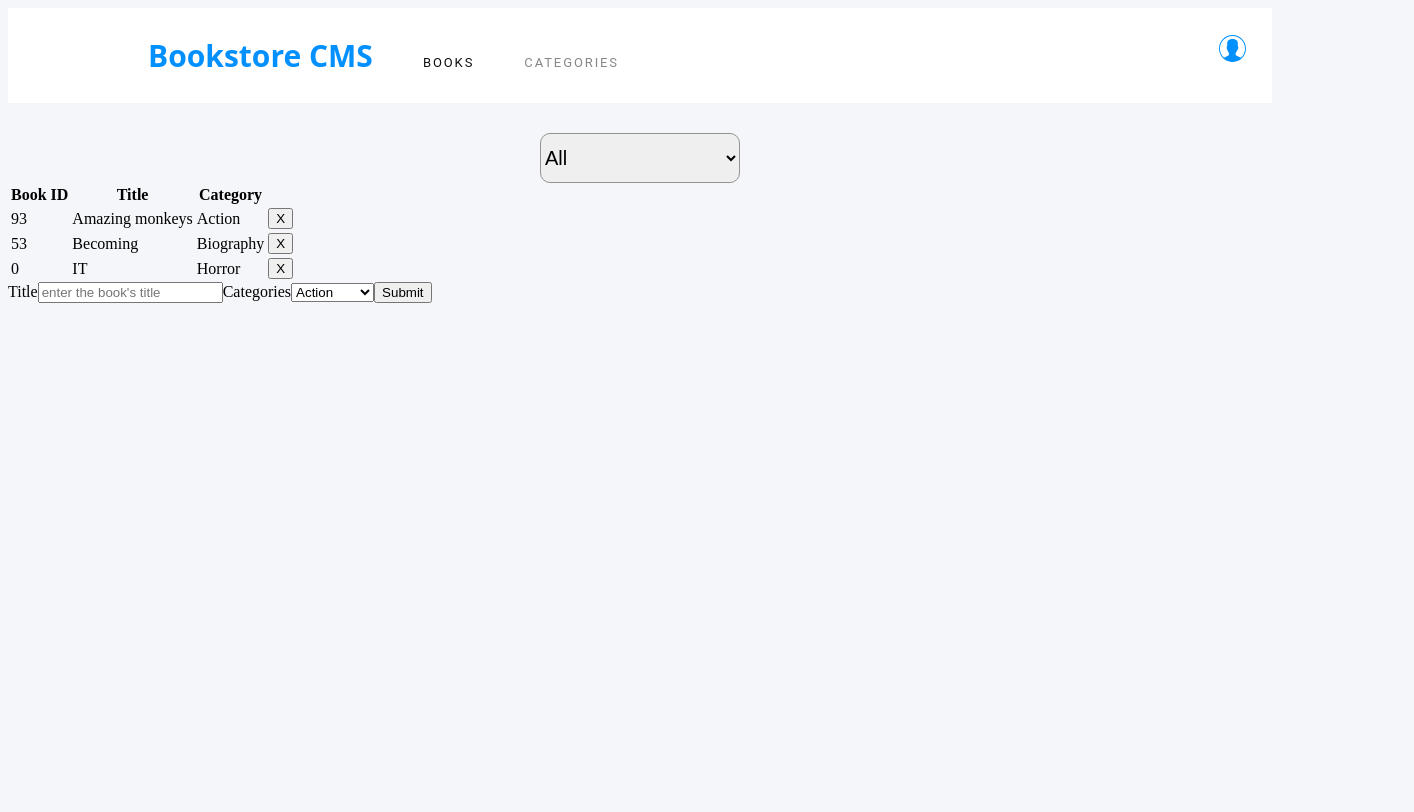
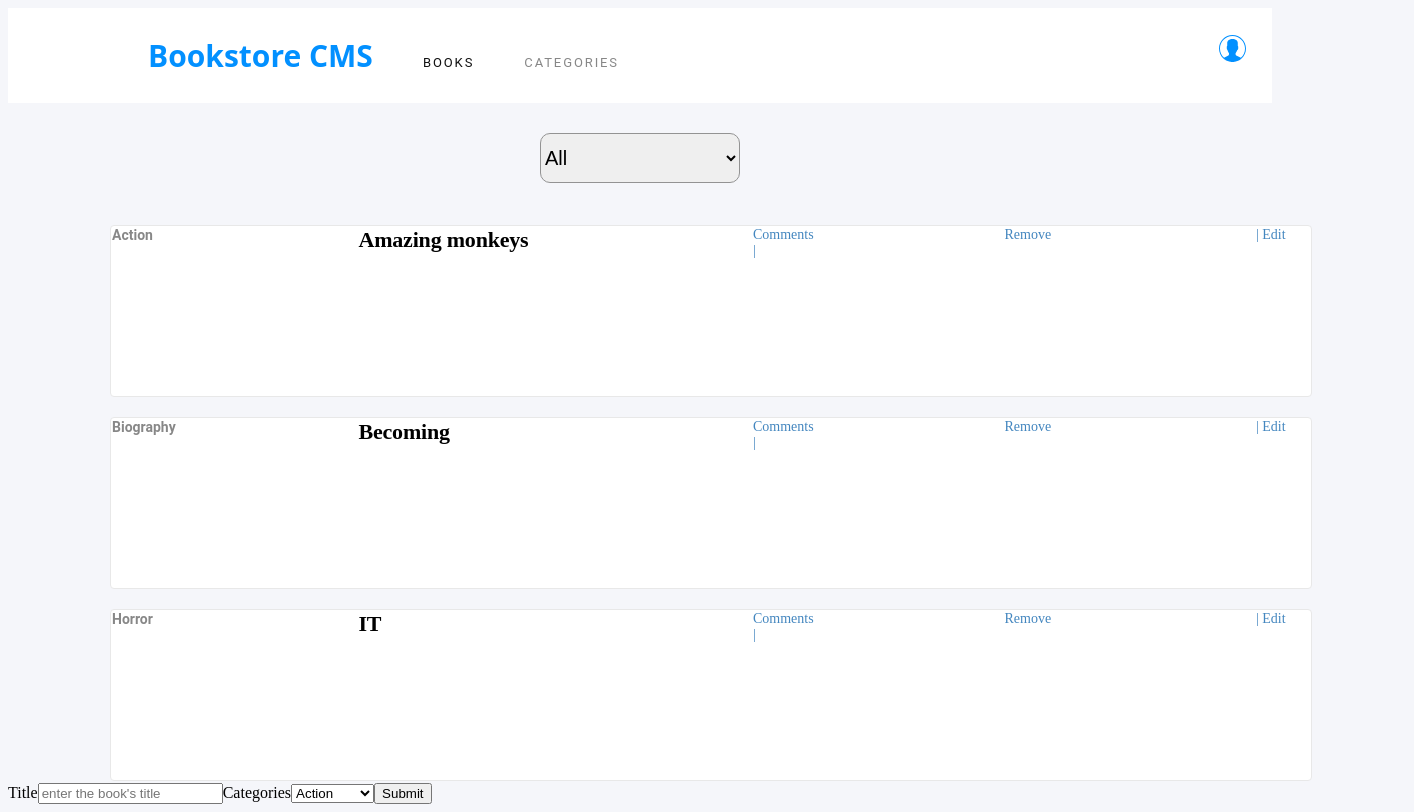
Before and after one commit to rida-elbahtouri/Bookstore, a React (Create React App) app: page / in a window 1280 px wide. Shown: the whole page, 1414 px wide, since content can reach past the window. Built offline with nearby package versions, Linux system fonts and the light colour scheme.

Commit message:
add colors and typography to book rows

```diff
--- a/src/components/Book.js
+++ b/src/components/Book.js
@@ -2,11 +2,18 @@ import React from 'react';
 import PropTypes from 'prop-types';
 
 const Books = ({ book, handleRemoveBook }) => (
-  <tr>
-    <td>{book.id}</td>
-    <td>{book.title}</td>
-    <td>{book.category}</td>
-    <td><button type="button" onClick={() => handleRemoveBook(book)}>X</button></td>
+  <tr className="Lesson-Panel">
+    <td className="book-cat">{book.category}</td>
+    <td className="book-title">{book.title}</td>
+
+    <td className="Remove">Comments |</td>
+    <td className="Remove">
+      <a href="#" onClick={() => handleRemoveBook(book)}>
+        Remove
+      </a>
+    </td>
+
+    <td className="Remove">| Edit</td>
   </tr>
 );
 
--- a/src/containers/BookList.js
+++ b/src/containers/BookList.js
@@ -23,17 +23,12 @@ const BookList = ({
   return (
     <div>
       <CategoryFilter handleFilterChange={handleFilterChange} />
-      <table>
-        <thead>
-          <tr>
-            <th>Book ID</th>
-            <th>Title</th>
-            <th>Category</th>
-          </tr>
-        </thead>
-        <tbody>
-          {booksfiltered.map(book => (
+      <table className="book-table">
+
+        <tbody >
+          {booksfiltered.map((book) => (
             <Book
+
               book={book}
               key={book.id}
               handleRemoveBook={handleRemoveBook}
--- a/src/index.css
+++ b/src/index.css
@@ -88,6 +88,7 @@ a {
 
 .categories-div{
   margin-top: 30px;
+  margin-bottom: 20px;
   display: flex;
   justify-content: center;
 }
@@ -99,3 +100,62 @@ a {
   font-size: 20px;
   border-color:#939393;
 }
+
+.Lesson-Panel{
+  margin-top: 20px;
+  width: 1200px;
+  height: 170px;
+  border-radius: 4px;
+  border: solid 1px #e8e8e8;
+  background-color: #ffffff;
+  margin-left: 100px;
+  margin-right: 100px;
+ display: flex;
+ justify-content: space-between;
+}
+
+/* .book-table{
+   width: 100%;
+  margin-top: 30px;
+  margin-bottom: 30px;
+} */
+
+.book-cat{
+  width: 49px;
+  height: 18px;
+  opacity: 0.5;
+  font-family: Roboto, Helvetica, sans-serift;;
+  font-size: 14px;
+  font-weight: bold;
+  font-stretch: normal;
+  font-style: normal;
+  line-height: normal;
+  letter-spacing: normal;
+  color: #121212;
+}
+
+.book-title {
+  width: 197px;
+  height: 29px;
+  font-family: RobotoSlab;
+  font-size: 22px;
+  font-weight: bold;
+  font-stretch: normal;
+  font-style: normal;
+  line-height: normal;
+  letter-spacing: -0.2px;
+  color: var(--black-three);
+}
+
+.Remove {
+  width: 54px;
+  height: 19px;
+  font-family: RobotoSlab;
+  font-size: 14px;
+  font-weight: 300;
+  font-stretch: normal;
+  font-style: normal;
+  line-height: normal;
+  letter-spacing: normal;
+  color: #4386bf;
+}
```
